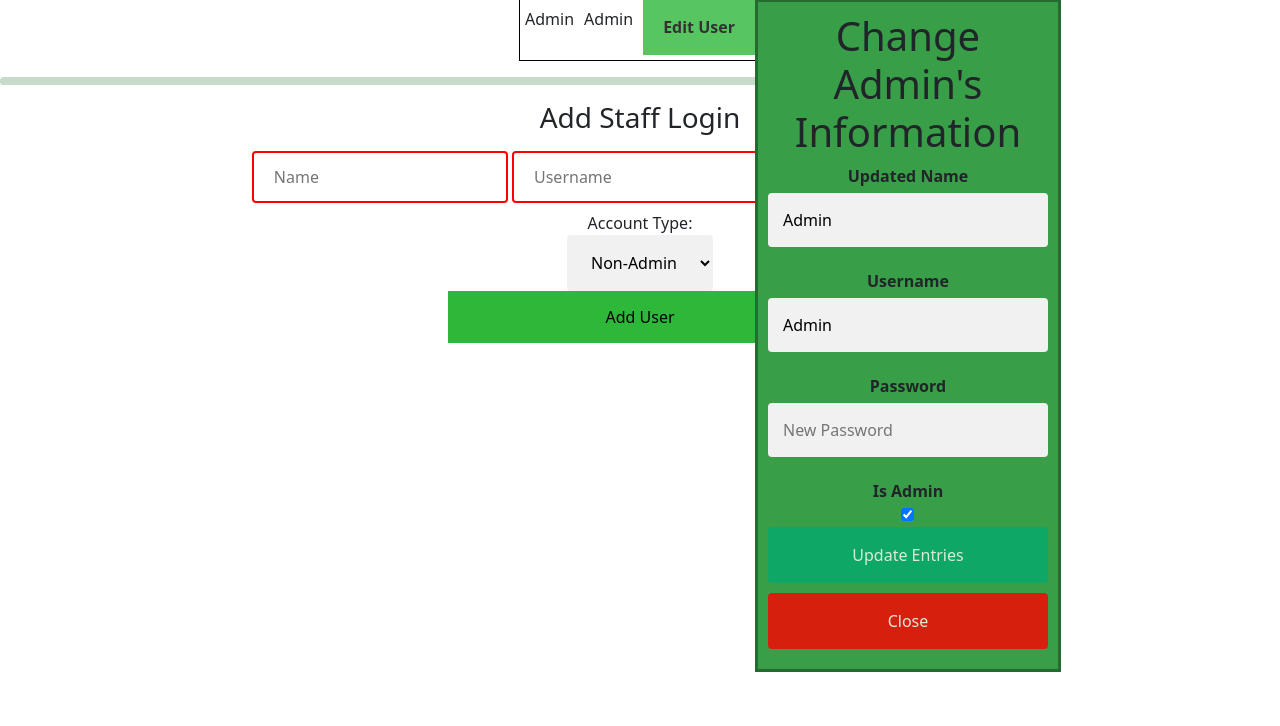
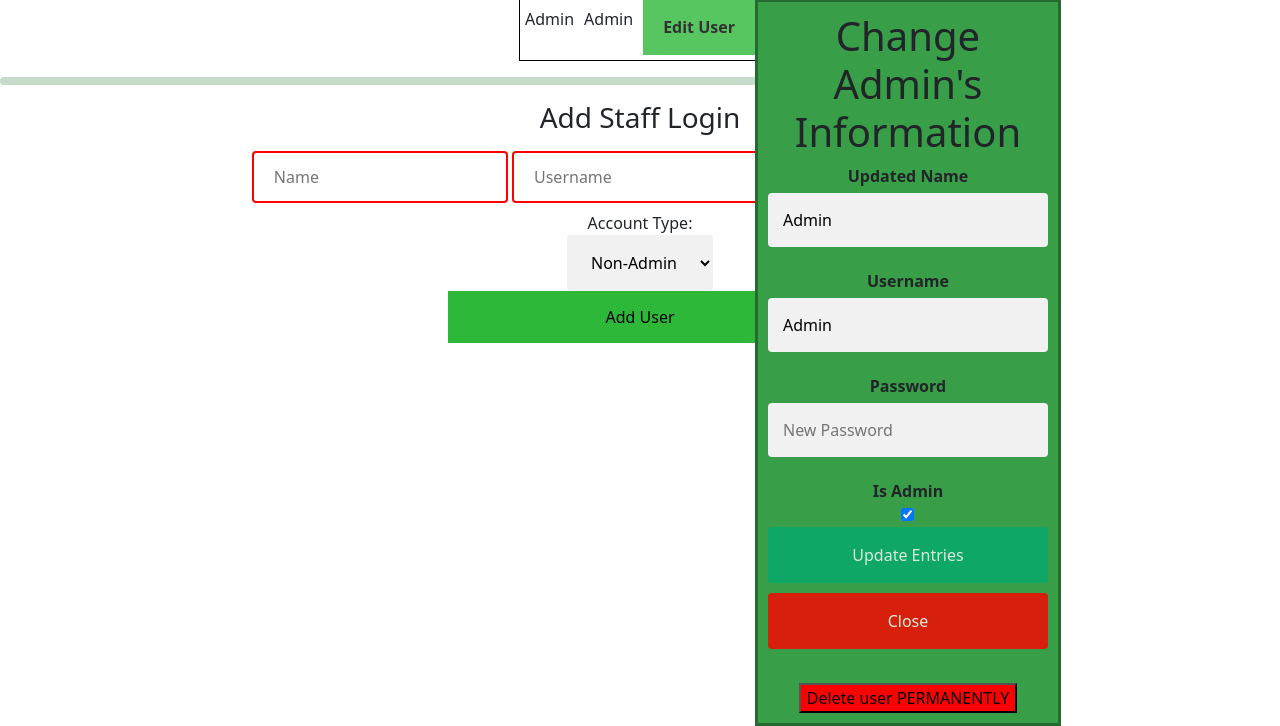
Before and after one commit to Skwangles/InternalTool-Competency-Matrix-Tracker-LAMP, a PHP site: page /staffedit.php in a window 1280 px wide, after a click on "Edit User". Shown: the part 729-1455 px from the top of the page. Before the commit the page ends 1401 px from the top, so only its background shows below. Run offline with PHP 8.4, Linux system fonts and the light colour scheme; a user stored in the database is signed in; data comes from the database, SQL or seed files in the repository; data that the repository does not hold is empty.

Commit message:
added physical button to form

```diff
--- a/staffedit.php
+++ b/staffedit.php
@@ -147,6 +147,10 @@ include_once 'includes/signup.inc.php';
 
                             <button type=\"button\" class=\"btn\" onclick=\"UpdateUserValuesFromForm('formID-" . $user["UserID"] . "')\">Update Entries</button>
                             <button type=\"button\" class=\"btn cancel\" onclick=\"closeForm('formDiv-" . $user["UserID"] . "')\">Close</button>
+                            <br>
+                            <br>
+                            <button type=\"button\" class=\"dangerous\" onclick=\"deleteUser('formDiv-" . $user["UserID"] . "', '" . $user["UserID"] . "')\">Delete user PERMANENTLY</button>
+
                         </form>
 
                     </div>
@@ -159,13 +163,13 @@ include_once 'includes/signup.inc.php';
 
     </table>
     <script>
-        function openForm(idValue) {
+        function openForm(idValue) {//opens user edit form
             var element = document.getElementById(idValue);
             element.style.display = "inline-block";
             element.scrollIntoView(false);
         }
 
-        function closeForm(idValue) {
+        function closeForm(idValue) {//closes user edit form
             document.getElementById(idValue).style.display = "none";
         }
     </script>
```
